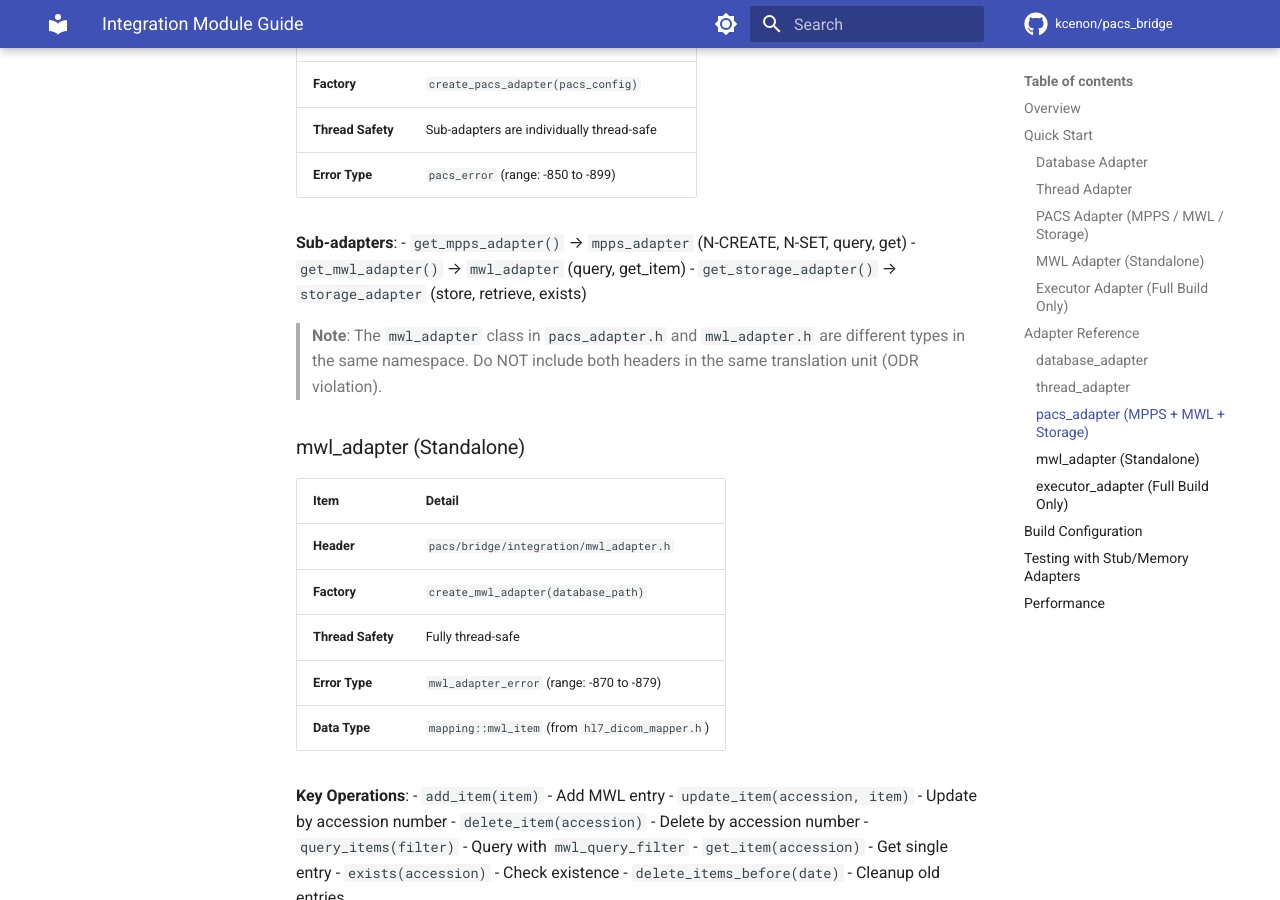
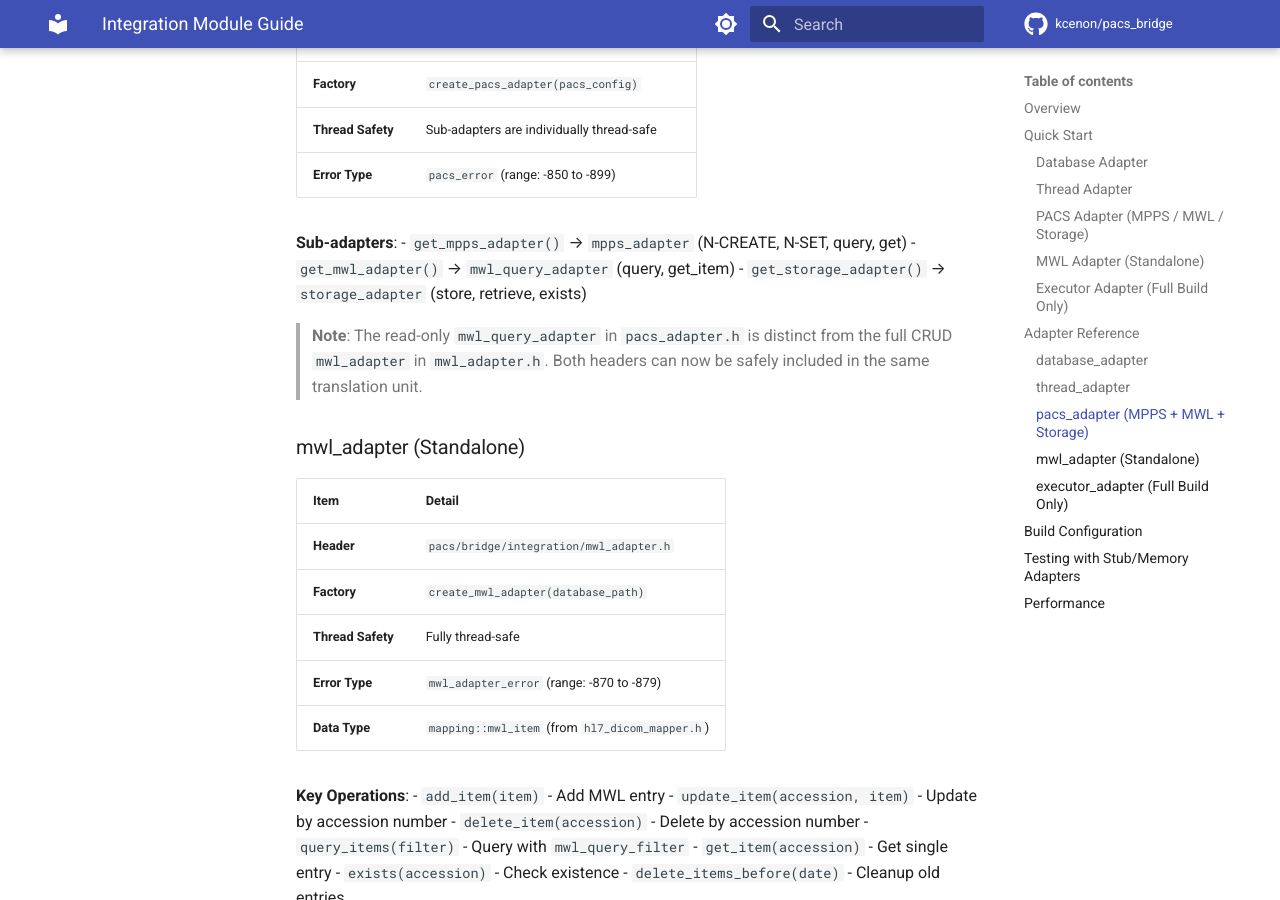
Before and after one commit to kcenon/pacs_bridge, an MkDocs documentation site: the page built from docs/integration_guide.md, in a window 1280 px wide and 900 px high, scrolled down 4219 px. Built offline with MkDocs 1.6.1 and Material for MkDocs 9.7.7, drawn with Linux system fonts in a browser that asks for light colours; comment, search, counter and statistics services are not loaded; the version menu is left out.

Commit message:
fix(integration): rename mwl_adapter to mwl_query_adapter in pacs_adapter.h (#361) (#368)
Resolve ODR violation where two different classes named mwl_adapter
existed in the same namespace pacs::bridge::integration. The read-only
interface in pacs_adapter.h is now mwl_query_adapter, allowing both
pacs_adapter.h and mwl_adapter.h to be safely included together.

```diff
--- a/docs/integration_guide.md
+++ b/docs/integration_guide.md
@@ -170,12 +170,12 @@ executor->shutdown(true);
 
 **Sub-adapters**:
 - `get_mpps_adapter()` → `mpps_adapter` (N-CREATE, N-SET, query, get)
-- `get_mwl_adapter()` → `mwl_adapter` (query, get_item)
+- `get_mwl_adapter()` → `mwl_query_adapter` (query, get_item)
 - `get_storage_adapter()` → `storage_adapter` (store, retrieve, exists)
 
-> **Note**: The `mwl_adapter` class in `pacs_adapter.h` and `mwl_adapter.h` are
-> different types in the same namespace. Do NOT include both headers in the same
-> translation unit (ODR violation).
+> **Note**: The read-only `mwl_query_adapter` in `pacs_adapter.h` is distinct from
+> the full CRUD `mwl_adapter` in `mwl_adapter.h`. Both headers can now be safely
+> included in the same translation unit.
 
 ### mwl_adapter (Standalone)
 
```
Also changed, not shown: 3 other files.
